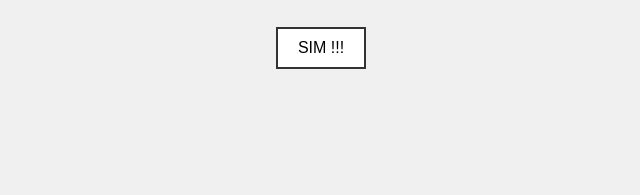
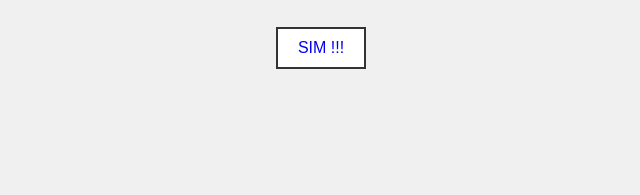
Before and after one commit to VRFontebasso/Thiago-lebera-hoje, a plain HTML site: page index.html in a window 1280 px wide. Shown: the part 430-625 px from the top of the page, 319-959 px from the left. Drawn offline with Linux system fonts and the light colour scheme.

Commit message:
Update index.html

```diff
--- a/index.html
+++ b/index.html
@@ -60,7 +60,7 @@
 
     <div class="button-container">
         <button class="button" id="moving-button">NÃO</button>
-        <button class="button"><a href="https://www.exclusivasex.com.br/" style="text-decoration: none;"></a>SIM !!!</button>
+        <button class="button"><a href="https://www.exclusivasex.com.br/" style="text-decoration: none;">SIM !!!</a></button>
     </div>
 
     <script>
```
